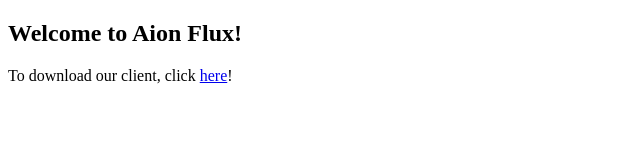
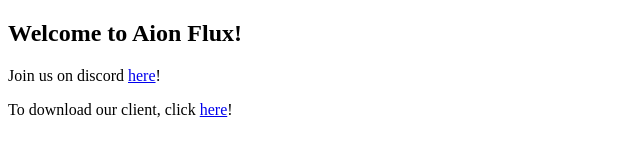
Before and after one commit to aion-flux/aion-flux.github.io, a plain HTML site: page index.html in a window 1280 px wide. Shown: the whole page, without its empty margins (0-640 px from the left). Drawn offline with Linux system fonts and the light colour scheme.

Commit message:
Discord link update

```diff
--- a/index.html
+++ b/index.html
@@ -8,6 +8,7 @@
 	</head>
 	<body>
 		<h2>Welcome to Aion Flux!</h2>
+		<p>Join us on discord <a href="https://discord.gg/GAHxjkgF">here</a>!</p>
 		<p>To download our client, click <a href="download/aion-link/">here</a>!</p>
 	</body>
 </html>
```
